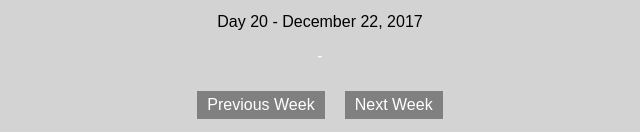
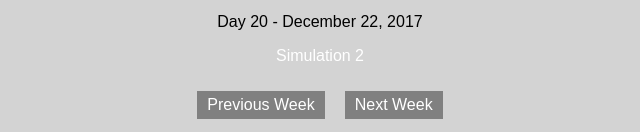
Before and after one commit to melodymennen/daily-projects, a plain HTML site: page week4.html in a window 1280 px wide. Shown: the part 665-797 px from the top of the page, 320-960 px from the left. Drawn offline with Linux system fonts and the light colour scheme.

Commit message:
daily update

```diff
--- a/week4.html
+++ b/week4.html
@@ -34,7 +34,7 @@
                     <p><a href="https://github.com/melodymennen/js4-closures-prototypes.git">Afternoon Project (javascript IV) - </a></p>
                 </div>
                 <div class="day5"> <p>Day 20 - December 22, 2017</p>
-                    <p><a href="https://github.com/melodymennen/simulation-2"> - </a></p>
+                    <p><a href="https://github.com/melodymennen/simulation-2">Simulation 2</a></p>
                 </div>
                 <div class="page-nav">
                     <div class="prev"><a href="./week3.html">Previous Week</a></div>
```
